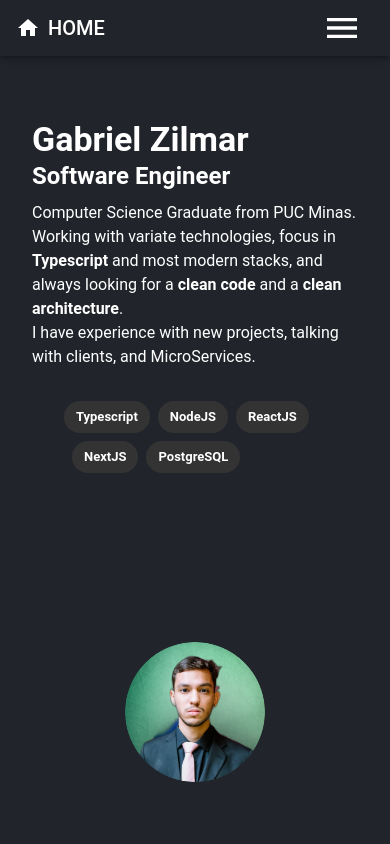
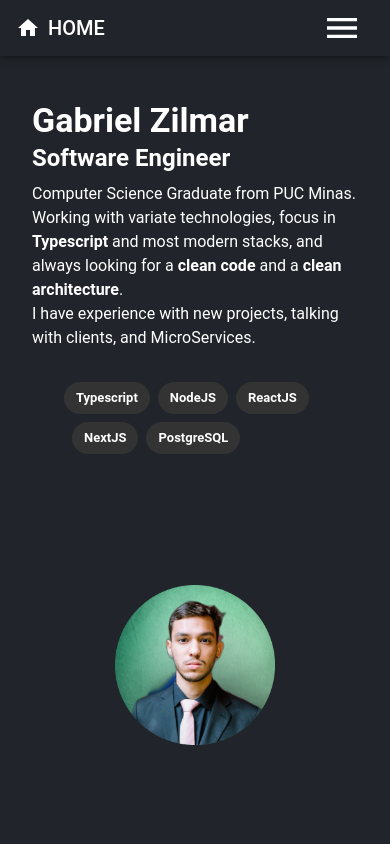
Before and after one commit to GabrielZilmar/GabrielZilmar.github.io, a Next.js app: page / in a window 390 px wide. Shown: the top 844 px of the page. Built offline with nearby package versions, Linux system fonts and the light colour scheme; a web font is replaced by a local one.

Commit message:
feat: resize profile image

```diff
--- a/src/components/profile-info/index.tsx
+++ b/src/components/profile-info/index.tsx
@@ -1,4 +1,5 @@
 import { Typography, Chip } from "@mui/material";
+import Image from "next/image";
 import { useEffect, useState } from "react";
 import ContainerLayout from "~/components/layout/Container/Container";
 import {
@@ -6,16 +7,16 @@ import {
   InfoTitle,
   InfoWrapper,
   PhotoWrapper,
-  ProfilePhotoCard,
   TechnologiesWrapper,
   TechnologiesContainer,
+  ProfilePhotoCard,
 } from "~/components/profile-info/styles";
 import { useViewport } from "~/hooks";
 import { EXTRA_SMALL_BREAKPOINT, theme } from "~/styles/theme";
 
 const DEFAULT_IMAGE_SIZE = "416";
-const EXTRA_SMALL_IMAGE_SIZE = "92";
-const SMALL_IMAGE_SIZE = "140";
+const EXTRA_SMALL_IMAGE_SIZE = "130";
+const SMALL_IMAGE_SIZE = "160";
 const MEDIUM_IMAGE_SIZE = "316";
 
 const TECHNOLOGIES = [
@@ -76,12 +77,14 @@ const ProfileInfo: React.FC = () => {
         </InfoDescriptionWrapper>
       </InfoWrapper>
       <PhotoWrapper>
-        <ProfilePhotoCard
-          alt="Profile Photo"
-          src="/assets/images/profile.webp"
-          width={imageSize}
-          height={imageSize}
-        />
+        <ProfilePhotoCard>
+          <Image
+            alt="Profile Photo"
+            src="/assets/images/profile.webp"
+            width={imageSize}
+            height={imageSize}
+          />
+        </ProfilePhotoCard>
       </PhotoWrapper>
     </ContainerLayout>
   );
--- a/src/components/profile-info/styles.ts
+++ b/src/components/profile-info/styles.ts
@@ -13,8 +13,10 @@ export const PhotoWrapper = styled(Box)(({ theme }) => ({
   },
 }));
 
-export const ProfilePhotoCard = styled(Image)(({ theme }) => ({
-  borderRadius: "50%",
+export const ProfilePhotoCard = styled(Box)(({ theme }) => ({
+  [theme.breakpoints.down("sm")]: {
+    marginBottom: theme.spacing(6),
+  },
 }));
 
 export const InfoTitle = styled(Typography)({
```
